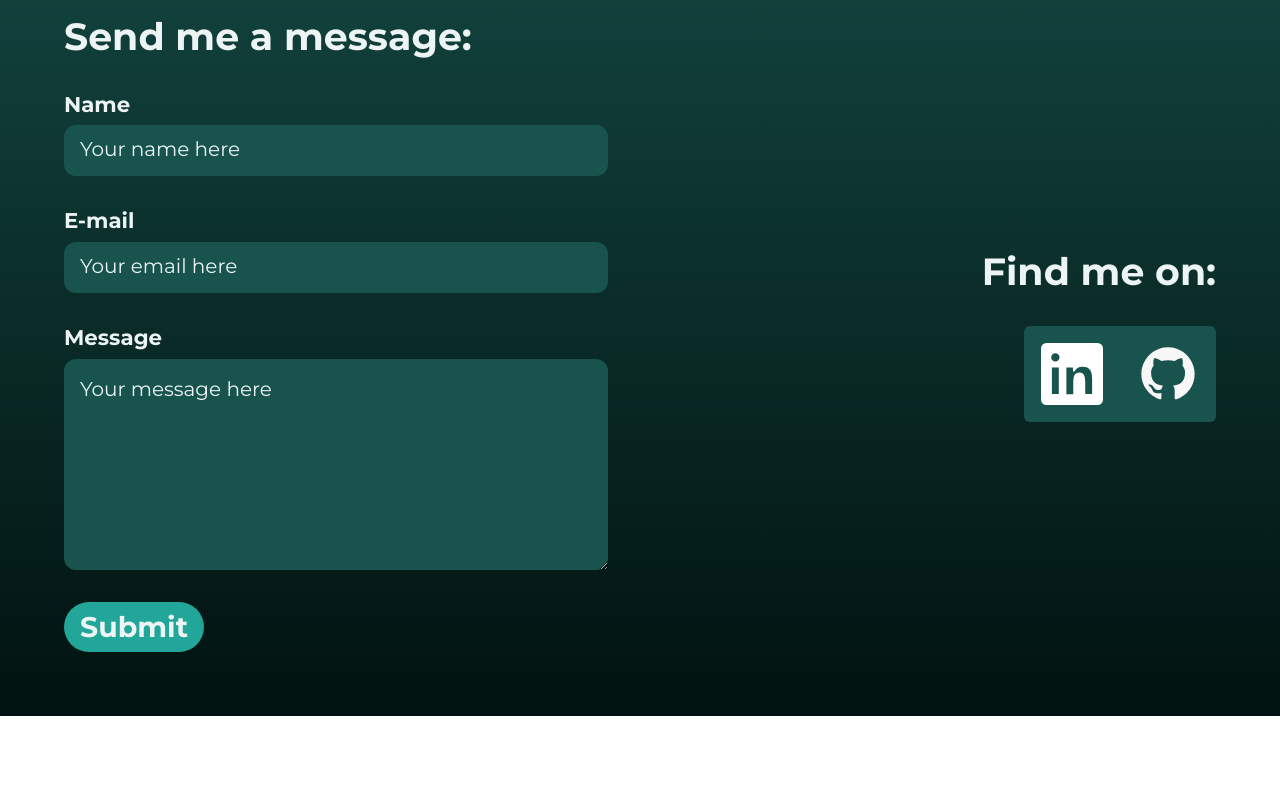
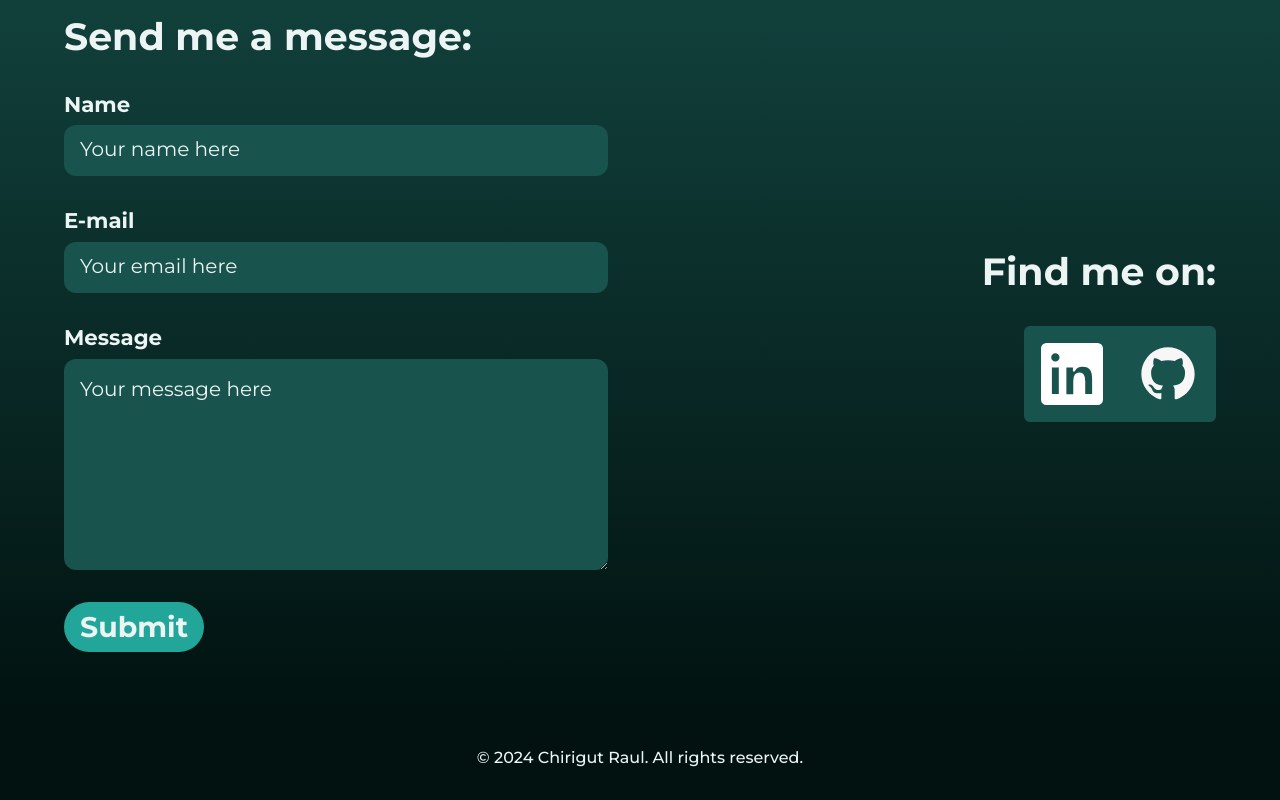
Before and after one commit to chirigutraul/personal-website, a React (Vite) app: page / in a window 1280 px wide. Shown: the part 3206-4006 px from the top of the page. Before the commit the page ends 3922 px from the top, so only its background shows below. Built offline with nearby package versions, Linux system fonts and the light colour scheme; no server answers.

Commit message:
added footer

```diff
--- a/src/App.tsx
+++ b/src/App.tsx
@@ -1,6 +1,7 @@
 import About from "./components/About";
 import Contact from "./components/Contact";
 import Experience from "./components/Experience";
+import Footer from "./components/Footer";
 import Hero from "./components/Hero";
 import Navbar from "./components/Navbar";
 import { ToastContainer } from "react-toastify";
@@ -14,6 +15,7 @@ function App() {
       <About />
       <Experience />
       <Contact />
+      <Footer />
       <ToastContainer />
     </>
   );
--- /dev/null
+++ b/src/components/Footer.tsx
@@ -0,0 +1,11 @@
+const Footer = () => {
+  const currentYear = new Date().getFullYear();
+
+  return (
+    <div className="py-8 text-center text-white bg-black position-absolute">
+      <p>© {currentYear} Chirigut Raul. All rights reserved.</p>
+    </div>
+  );
+};
+
+export default Footer;
```
